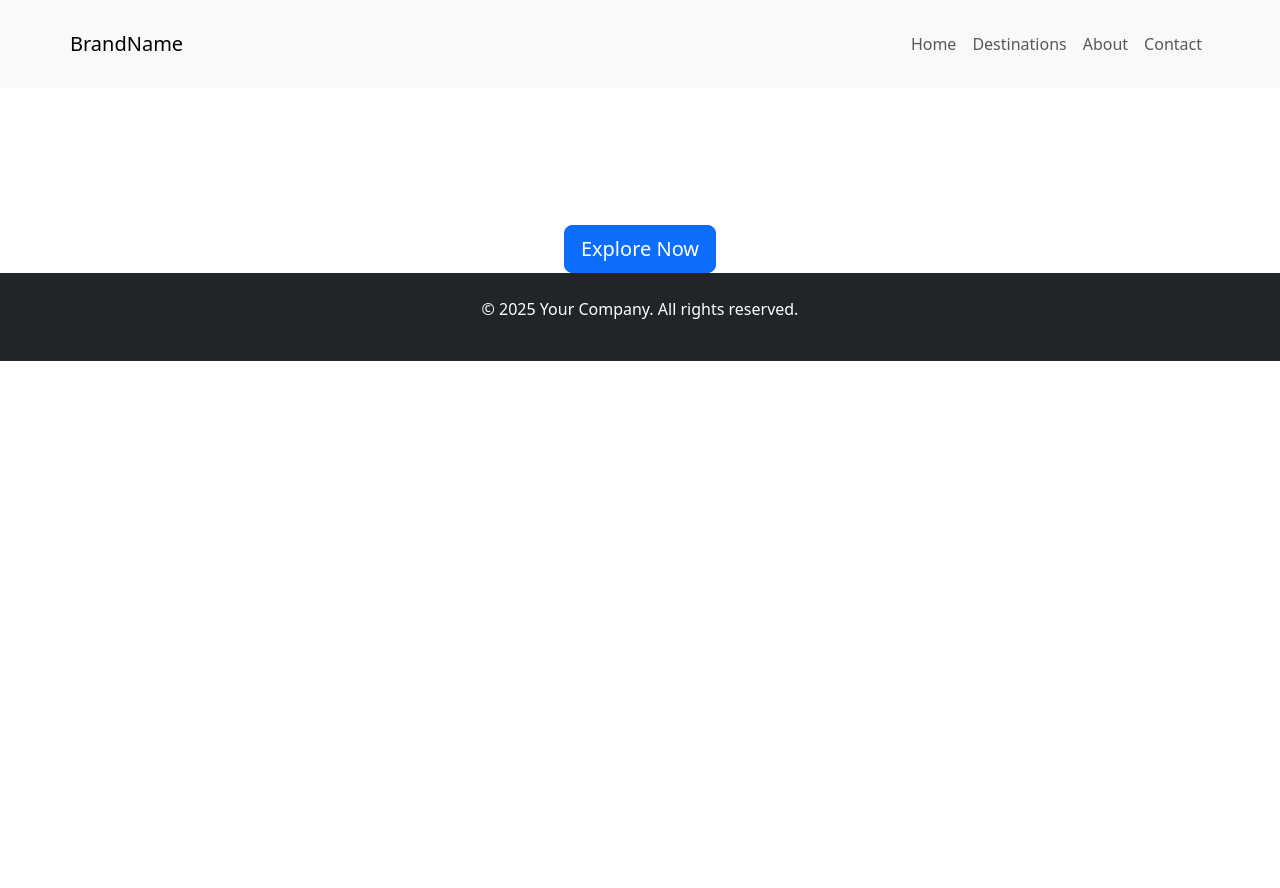
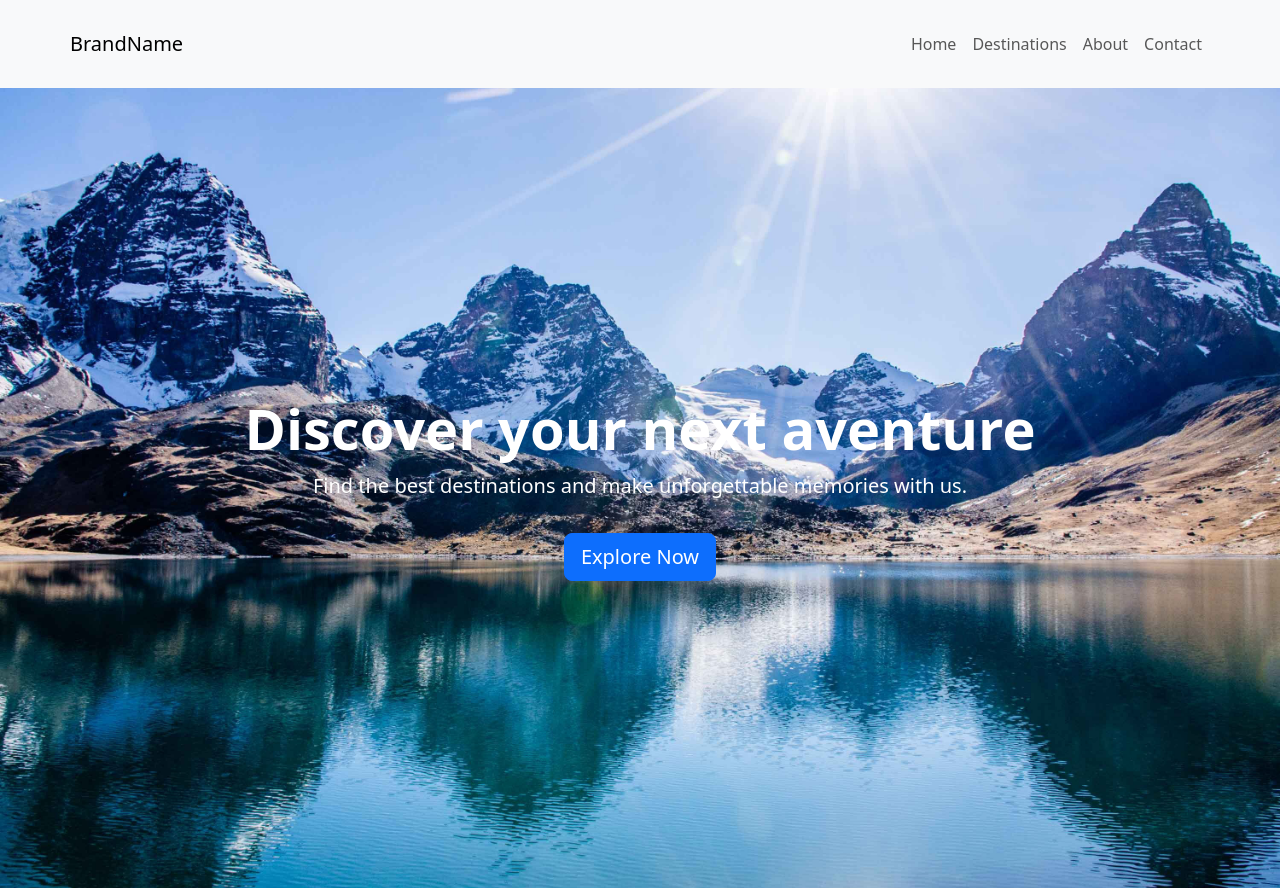
Before and after one commit to hafsasaleem27/Travel-Landing-Page, a plain HTML site: page index.html in a window 1280 px wide. Shown: the top 888 px of the page. Before the commit the page ends 800 px from the top, so only its background shows below. Drawn offline with nearby package versions, Linux system fonts and the light colour scheme; a script that the page names is missing.

Commit message:
added image

```diff
--- a/index.html
+++ b/index.html
@@ -50,9 +50,6 @@
       </div>
      </section>
 
-     <section>
-
-     </section>
   </main>
 
   <footer class="bg-dark text-white text-center py-4">
--- a/styles.css
+++ b/styles.css
@@ -0,0 +1,6 @@
+.hero {
+    background-image: url('./hills.jpg');
+    background-size: cover;
+    background-position: center;
+    height: 100vh;
+}
```
Also changed, not shown: hills.jpg (added).
